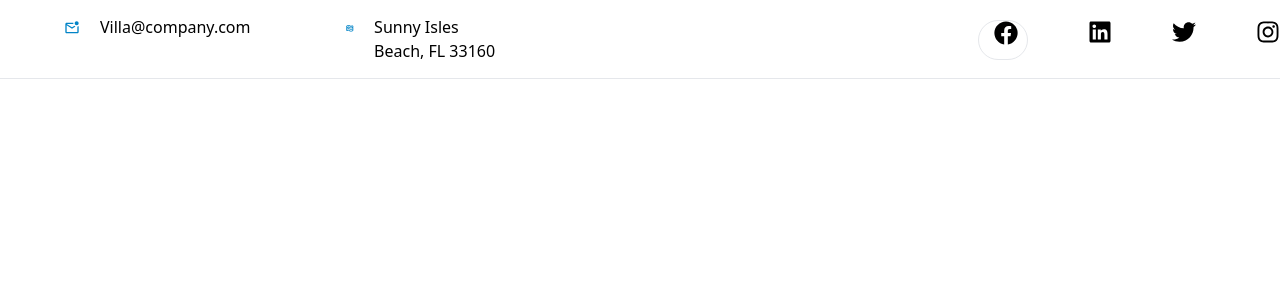
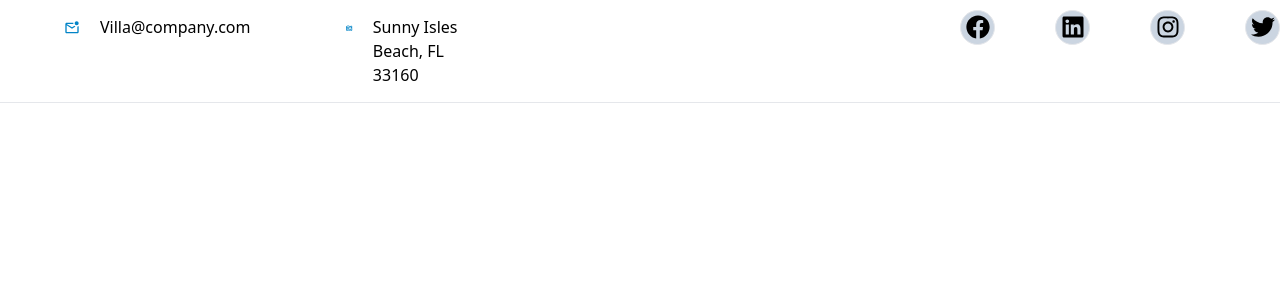
Before and after one commit to saravanan642/Hotel-React, a React (Create React App) app: page / in a window 1280 px wide. Shown: the top 300 px of the page. Built offline with nearby package versions, Linux system fonts and the light colour scheme.

Commit message:
updated Header.js

```diff
--- a/src/Components/Header.js
+++ b/src/Components/Header.js
@@ -15,28 +15,34 @@ const Header = () => {
         </div>
 
 
-        <div className=" flex  gap-[20px] text-l m-[15px] ml-[5%]">
+        <div className="  flex  gap-[20px] text-l m-[15px] ml-[5%]">
           <TiWavesOutline className=" mt-[5px] text-sky-600" />
           <p className=' font-light'> Sunny Isles Beach, FL 33160</p>
         </div>
 
-        <div className='mt-[20px] flex gap-[60px]  text-2xl   ml-[35%] justify-evenly' >
+        <div className='mt-[10px] flex gap-[60px]  text-2xl   ml-[35%] justify-evenly' >
 
           <div>
-            <p className=' rounded-[30px] border  border-solid pl-[15px] w-[50px] h-[40px] '><FaFacebook /></p>
+            <p className='  rounded-full border  border-solid pl-[5px] pt-[3.8px] w-[35px] h-[35px] bg-slate-300 ' ><FaFacebook /></p>
 
 
           </div>
 
           <div>
-            <FaLinkedin />
+            <p className='  rounded-full border  border-solid pl-[5px] pt-[3.8px] w-[35px] h-[35px] bg-slate-300 '><FaLinkedin /></p>
+
+
           </div>
 
           <div>
-            <FaTwitter />
+            <p className='  rounded-full border  border-solid pl-[5px] pt-[3.8px] w-[35px] h-[35px]  bg-slate-300'> <FaInstagram  /></p>
+
+
           </div>
           <div>
-            <FaInstagram />
+            <p className='  rounded-full border  border-solid pl-[5px] pt-[3.8px] w-[35px] h-[35px]  bg-slate-300 '> <FaTwitter /></p>
+
+
           </div>
         </div>
       </div>
```
